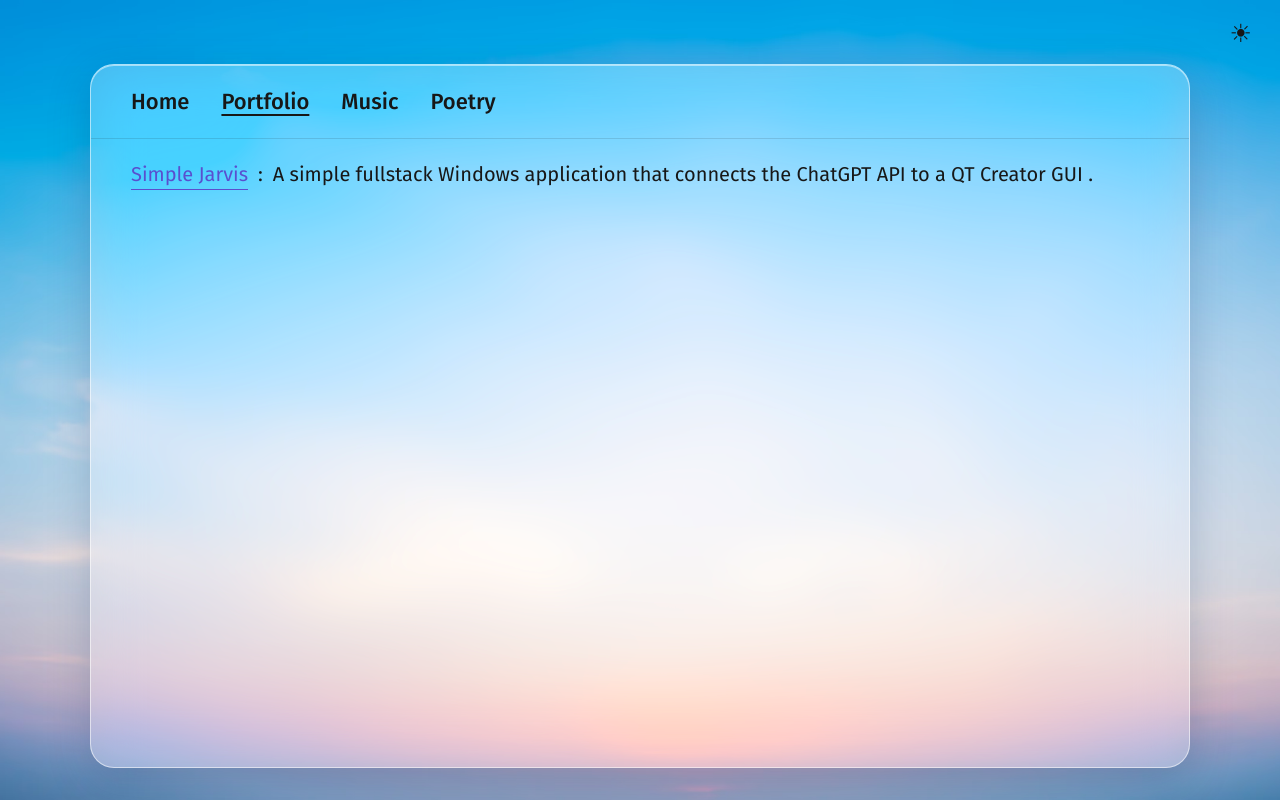
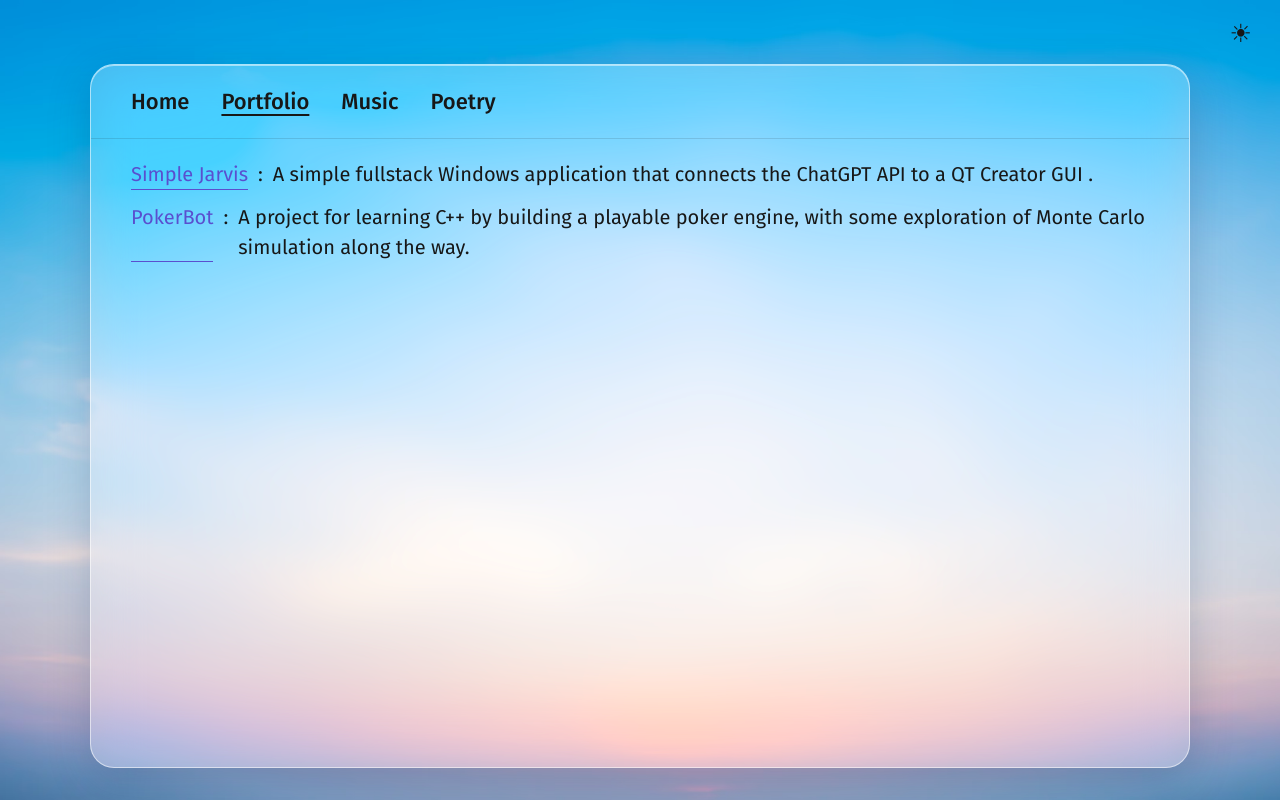
Before and after one commit to liamhade/website, a Next.js app: page /portfolio in a window 1280 px wide. Built offline with nearby package versions, Linux system fonts and the light colour scheme.

Commit message:
feat: added new item to the portfolio

```diff
--- a/app/(pages)/portfolio/page.scss
+++ b/app/(pages)/portfolio/page.scss
@@ -1,8 +1,12 @@
 $link-color: var(--link-color);
 
-.jarvis-project {
+.project {
 	display: flex;
 	flex-direction: row;
+
+	& + .project {
+		margin-top: 12px;
+	}
 
 	.title {
 		color: $link-color;
--- a/app/(pages)/portfolio/page.tsx
+++ b/app/(pages)/portfolio/page.tsx
@@ -1,5 +1,18 @@
 "use client";
 import "./page.scss";
+
+const projects = [
+	{
+		title: "Simple Jarvis",
+		href: "https://github.com/liamhade/Simple-Jarvis",
+		desc: "A simple fullstack Windows application that connects the ChatGPT API to a QT Creator GUI .",
+	},
+	{
+		title: "PokerBot",
+		href: "https://github.com/liamhade/PokerBot",
+		desc: "A project for learning C++ by building a playable poker engine, with some exploration of Monte Carlo simulation along the way.",
+	},
+];
 
 export default function PortfolioPage() {
 	return (
@@ -9,17 +22,21 @@ export default function PortfolioPage() {
 
 function Page() {
 	return (
-		<SimpleJarvisProject />
+		<div>
+			{projects.map((project) => (
+				<Project {...project} key={project.href} />
+			))}
+		</div>
 	)
 }
 
-function SimpleJarvisProject() {
+function Project({ title, href, desc }: { title: string, href: string, desc: string }) {
 	return (
-		<div className="jarvis-project">
-			<a className="title" target="_blank" href="https://github.com/liamhade/Simple-Jarvis">Simple Jarvis</a>
+		<div className="project">
+			<a className="title" target="_blank" href={href}>{title}</a>
 			<div className="spacer"> : </div>
 			<div className="desc">
-				A simple fullstack Windows application that connects the ChatGPT API to a QT Creator GUI .
+				{desc}
 			</div>
 		</div>
 	)
--- a/app/layout.tsx
+++ b/app/layout.tsx
@@ -14,8 +14,8 @@ const geistMono = Geist_Mono({
 });
 
 export const metadata: Metadata = {
-  title: "My Site",
-  description: "An app, on the internet.",
+  title: "Liam's Site",
+  description: "Liam Hade's public website.",
 };
 
 export default function RootLayout({
```
Also changed, not shown: 1 other file (tests, documents, lock files or other folders).
